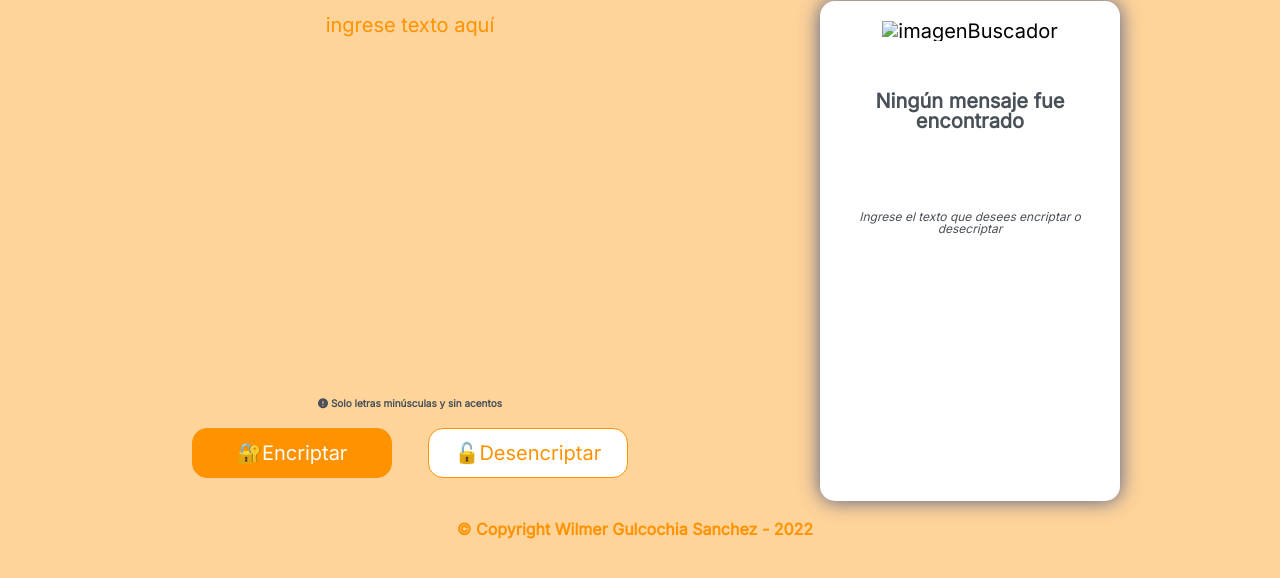
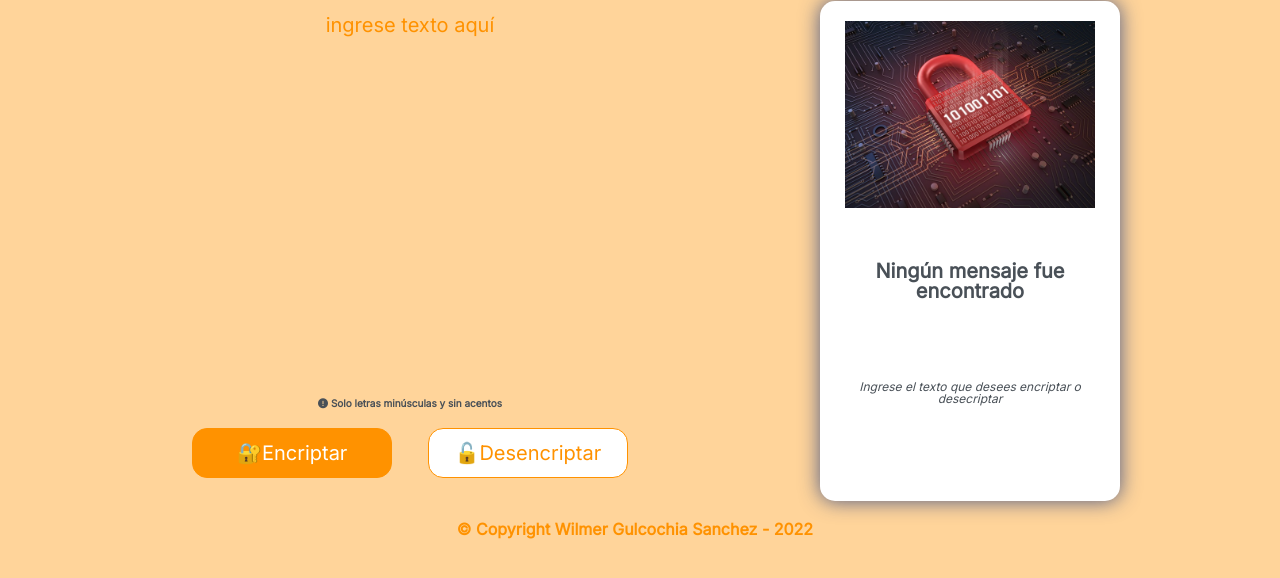
Before and after one commit to mysterio-wil/Challenge-ONE-Encriptador-de-texto, a plain HTML site: page index.html in a window 1280 px wide. Shown: the part 76-654 px from the top of the page. Drawn offline with Linux system fonts and the light colour scheme; the site is published under a folder, as on GitHub Pages, so addresses that start at the root find nothing.

Commit message:
se modificó la direccion de la imágen (muñeco)

```diff
--- a/index.html
+++ b/index.html
@@ -30,7 +30,7 @@
         </section>
         <section class="cajaDerecha">
             <label class="labelEncriptador" id="mensajeEncriptado">
-                <img class="muñeco" src="/img/encriptado.jpg" alt="imagenBuscador">
+                <img class="muñeco" src="img/encriptado.jpg" alt="imagenBuscador">
                 <p class="etiqueta1">Ningún mensaje fue encontrado</p>
                 <p class="etiqueta2">Ingrese el texto que desees encriptar o desecriptar</p>
             </label>
```
